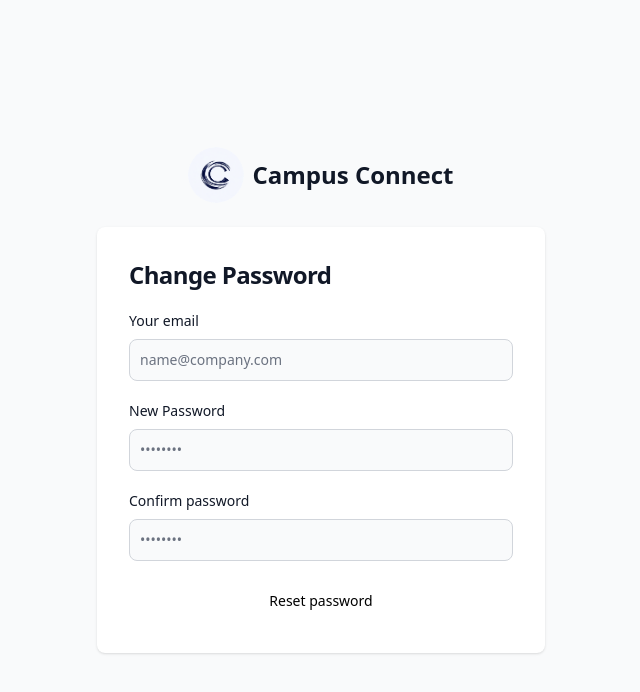
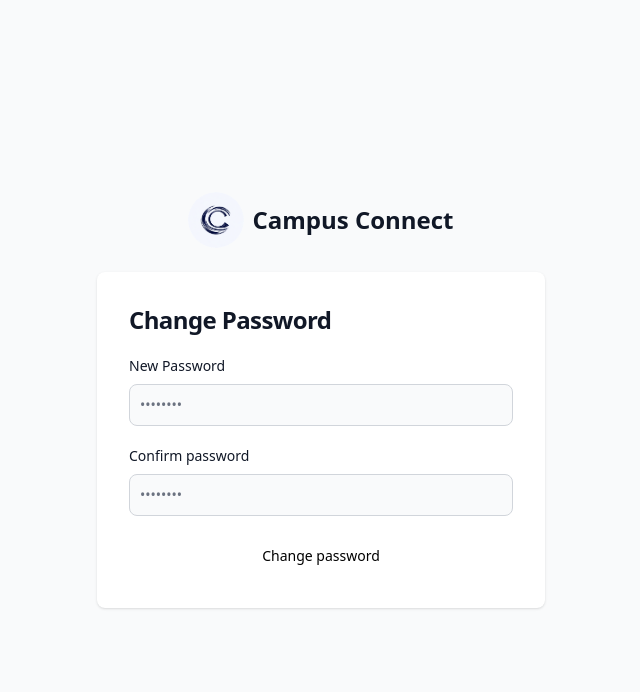
Before and after one commit to uygararas/CS319-Project, a React (Vite) app in the folder front/: page /change-password in a window 1280 px wide. Shown: the top 692 px of the page, without its empty margins (319-959 px from the left). Built offline with nearby package versions, Linux system fonts and the light colour scheme.

Commit message:
password change

```diff
--- a/front/src/pages/PasswordChangePage.jsx
+++ b/front/src/pages/PasswordChangePage.jsx
@@ -1,13 +1,25 @@
-import React, { useState } from 'react';
+import React, { useState, useEffect } from 'react';
 import apiService from '../services/apiService';
-import {useNavigate} from "react-router-dom";
-import withBackButtonListener from "../components/withBackButtonListener.jsx";
+import { useNavigate } from 'react-router-dom';
+import withBackButtonListener from '../components/withBackButtonListener.jsx';
+import SessionService from '../services/SessionService'; // Import SessionService
 
 function PasswordChangePage() {
-    const [email, setEmail] = useState('');
     const [password, setPassword] = useState('');
     const [confirmPassword, setConfirmPassword] = useState('');
+    const [email, setEmail] = useState('');
     const navigate = useNavigate();
+
+    useEffect(() => {
+        const fetchEmail = async () => {
+            const userEmail = await SessionService.getUserEmail();
+            if (userEmail) {
+                setEmail(userEmail);
+            }
+        };
+
+        fetchEmail();
+    }, []);
 
     const handleSubmit = async (event) => {
         event.preventDefault();
@@ -32,10 +44,6 @@ function PasswordChangePage() {
             console.error('Password change error:', error);
             alert('Error changing password');
         }
-
-    };
-    const handleLogoClick = () => {
-        navigate('/home');
     };
 
     return(
@@ -49,24 +57,22 @@ function PasswordChangePage() {
                     <h2 className="mb-1 text-xl font-bold leading-tight tracking-tight text-gray-900 md:text-2xl dark:text-white">
                         Change Password
                     </h2>
-                    <form className="mt-4 space-y-4 lg:mt-5 md:space-y-5" action="#">
-                        <div>
-                            <label htmlFor="email" className="block mb-2 text-sm font-medium text-gray-900 dark:text-white">Your email</label>
-                            <input type="email" name="email" id="email" className="bg-gray-50 border border-gray-300 text-gray-900 sm:text-sm rounded-lg focus:ring-primary-600 focus:border-primary-600 block w-full p-2.5 dark:bg-gray-700 dark:border-gray-600 dark:placeholder-gray-400 dark:text-white dark:focus:ring-blue-500 dark:focus:border-blue-500" placeholder="name@company.com" required=""></input>
-                        </div>
+                    <form className="mt-4 space-y-4 lg:mt-5 md:space-y-5" onSubmit={handleSubmit}>
+                        {/* Removed the email input field */}
                         <div>
                             <label htmlFor="password" className="block mb-2 text-sm font-medium text-gray-900 dark:text-white">New Password</label>
-                            <input type="password" name="password" id="password" placeholder="••••••••" className="bg-gray-50 border border-gray-300 text-gray-900 sm:text-sm rounded-lg focus:ring-primary-600 focus:border-primary-600 block w-full p-2.5 dark:bg-gray-700 dark:border-gray-600 dark:placeholder-gray-400 dark:text-white dark:focus:ring-blue-500 dark:focus:border-blue-500" required=""></input>
+                            <input type="password" name="password" id="password" placeholder="••••••••" className="bg-gray-50 border border-gray-300 text-gray-900 sm:text-sm rounded-lg focus:ring-primary-600 focus:border-primary-600 block w-full p-2.5 dark:bg-gray-700 dark:border-gray-600 dark:placeholder-gray-400 dark:text-white dark:focus:ring-blue-500 dark:focus:border-blue-500" required value={password} onChange={(e) => setPassword(e.target.value)} />
                         </div>
                         <div>
                             <label htmlFor="confirm-password" className="block mb-2 text-sm font-medium text-gray-900 dark:text-white">Confirm password</label>
-                            <input type="confirm-password" name="confirm-password" id="confirm-password" placeholder="••••••••" className="bg-gray-50 border border-gray-300 text-gray-900 sm:text-sm rounded-lg focus:ring-primary-600 focus:border-primary-600 block w-full p-2.5 dark:bg-gray-700 dark:border-gray-600 dark:placeholder-gray-400 dark:text-white dark:focus:ring-blue-500 dark:focus:border-blue-500" required=""></input>
+                            <input type="password" name="confirm-password" id="confirm-password" placeholder="••••••••" className="bg-gray-50 border border-gray-300 text-gray-900 sm:text-sm rounded-lg focus:ring-primary-600 focus:border-primary-600 block w-full p-2.5 dark:bg-gray-700 dark:border-gray-600 dark:placeholder-gray-400 dark:text-white dark:focus:ring-blue-500 dark:focus:border-blue-500" required value={confirmPassword} onChange={(e) => setConfirmPassword(e.target.value)} />
                         </div>
-                        <button type="submit" className="w-full bg-primary-600 hover:bg-primary-700 focus:ring-4 focus:outline-none focus:ring-primary-300 font-medium rounded-lg text-sm px-5 py-2.5 text-center dark:bg-primary-600 dark:hover:bg-primary-700 dark:focus:ring-primary-800"><a href="/">Reset password</a></button>
+                        <button type="submit" className="w-full bg-primary-600 hover:bg-primary-700 focus:ring-4 focus:outline-none focus:ring-primary-300 font-medium rounded-lg text-sm px-5 py-2.5 text-center dark:bg-primary-600 dark:hover:bg-primary-700 dark:focus:ring-primary-800">Change password</button>
                     </form>
                 </div>
             </div>
         </section>
     );
 }
+
 export default withBackButtonListener(PasswordChangePage);
```
Also changed, not shown: front/src/pages/PasswordForgotScreen.jsx (added), 2 other files (tests, documents, lock files or other folders).
